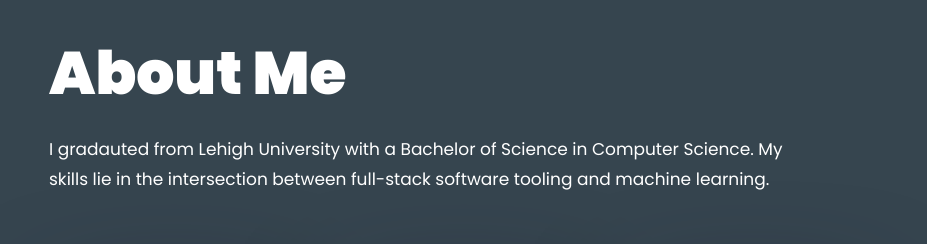
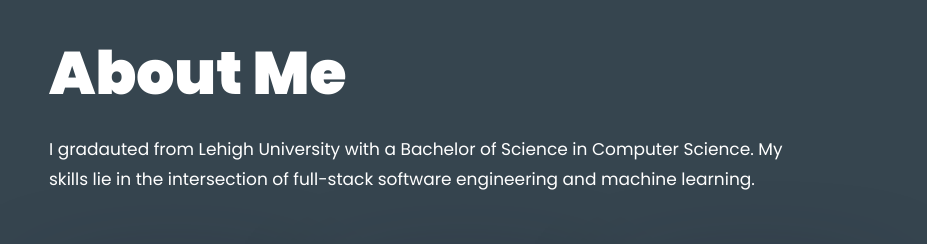
Before and after one commit to kelanliu1/kelan, a React (Vite) app: page / in a window 1280 px wide. Shown: the part 860-1104 px from the top of the page, without its empty margins (15-942 px from the left). Built offline with nearby package versions, Linux system fonts and the light colour scheme.

Commit message:
about update

```diff
--- a/src/components/About.jsx
+++ b/src/components/About.jsx
@@ -45,7 +45,7 @@ const About = () => {
         variants={fadeIn("", "", 0.1, 1)}
         className='mt-4 text-white text-[17px] max-w-3xl leading-[30px]'
       >
-        I gradauted from Lehigh University with a Bachelor of Science in Computer Science. My skills lie in the intersection between full-stack software tooling and machine learning.
+        I gradauted from Lehigh University with a Bachelor of Science in Computer Science. My skills lie in the intersection of full-stack software engineering and machine learning.
       </motion.p>
 
       <div className='mt-20 flex flex-wrap gap-10'>
--- a/src/constants/index.js
+++ b/src/constants/index.js
@@ -53,6 +53,7 @@ const socials = [
     icon: mail,
     link: "mailto:kelanliu01@gmail.com"
   },
+
 ];
 
 const experiences = [
```
Also changed, not shown: 1 other file (tests, documents, lock files or other folders).
